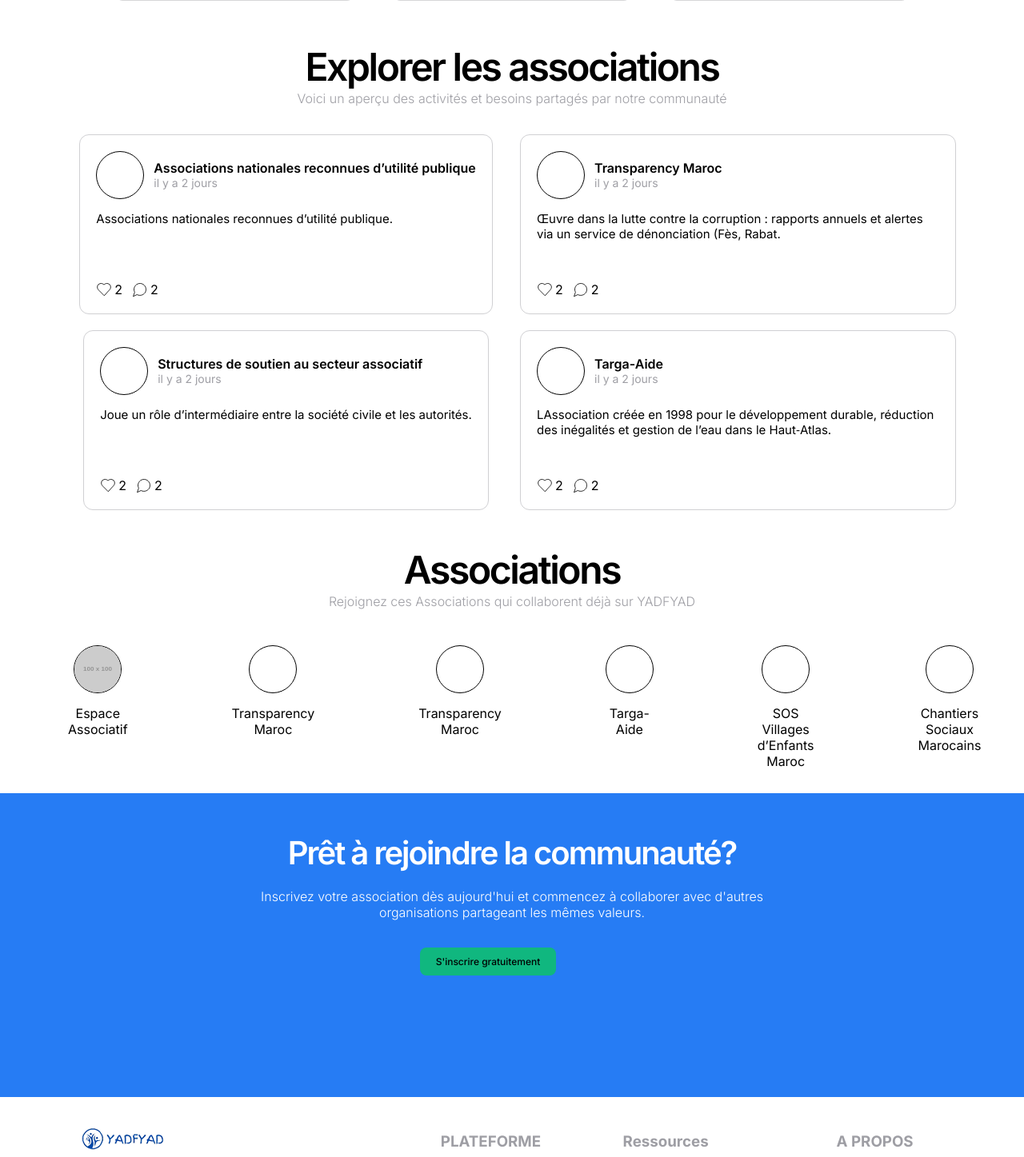
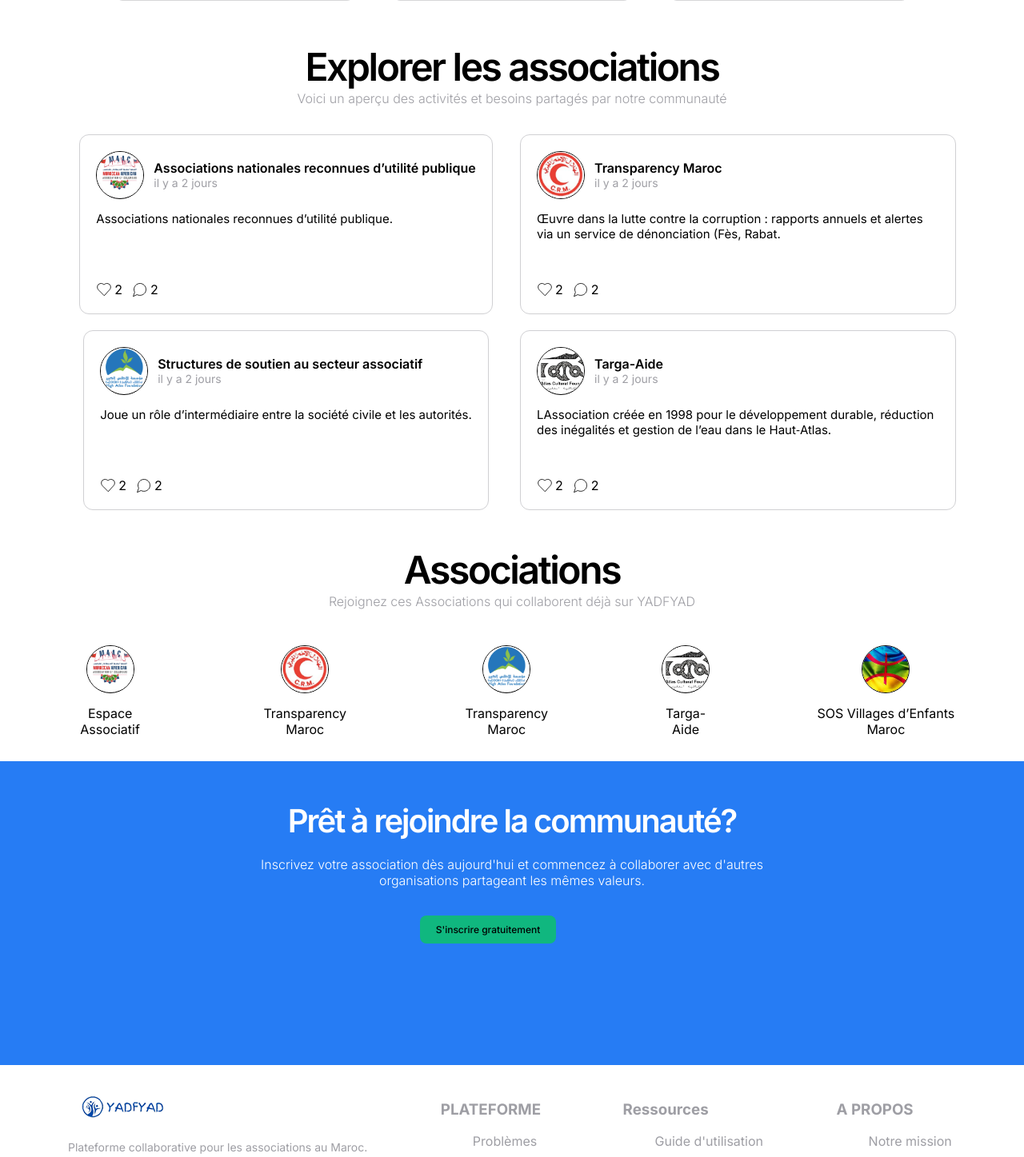
Before and after one commit to kenzaaboulmajd/YADFYAD-PFE, a PHP site: page /YADFYAD-PFE/ in a window 1280 px wide. Shown: the part 1219-2666 px from the top of the page at 80% size. Run offline with PHP 8.4, Linux system fonts and the light colour scheme; grey boxes labelled with a size stand in for pictures from a placeholder-image service; some libraries are stand-ins or nearby versions.

Commit message:
landing page

```diff
--- a/index.php
+++ b/index.php
@@ -107,7 +107,9 @@
             <div class="landing-posts">
                 <div class="post">
                     <div class="post-header">
-                        <div class="avatar"></div>
+                        <div class="avatar">
+                            <img src="assets/images/Capture_decran_2025-06-19_a_02.52.50.png" alt="">
+                        </div>
                         <div class="post-header-content">
                             <div class="post-header-name">Associations nationales reconnues d’utilité publique</div>
                             <div class="post-header-time">il y a 2 jours</div>
@@ -140,7 +142,9 @@
                 </div>
                 <div class="post">
                     <div class="post-header">
-                        <div class="avatar"></div>
+                        <div class="avatar">
+                            <img src="assets/images/Capture_decran_2025-06-19_a_02.52.40.png" alt="">
+                        </div>
                         <div class="post-header-content">
                             <div class="post-header-name">Transparency Maroc</div>
                             <div class="post-header-time">il y a 2 jours</div>
@@ -174,7 +178,9 @@
                 </div>
                 <div class="post">
                     <div class="post-header">
-                        <div class="avatar"></div>
+                        <div class="avatar">
+                            <img src="assets/images/Capture_decran_2025-06-19_a_02.52.31.png" alt="">
+                        </div>
                         <div class="post-header-content">
                             <div class="post-header-name">Structures de soutien au secteur associatif</div>
                             <div class="post-header-time">il y a 2 jours</div>
@@ -207,7 +213,9 @@
                 </div>
                 <div class="post">
                     <div class="post-header">
-                        <div class="avatar"></div>
+                        <div class="avatar">
+                            <img src="assets/images/Capture_decran_2025-06-19_a_02.52.25.png" alt="">
+                        </div>
                         <div class="post-header-content">
                             <div class="post-header-name">Targa-Aide</div>
                             <div class="post-header-time">il y a 2 jours</div>
@@ -254,28 +262,34 @@
             </div>
             <div class="slides">
                 <div class="photo-profil">
-                    <div class="avatar"><img src="https://placehold.co/100" alt="profile"></div>
+                    <div class="avatar">
+                        <img src="assets/images/Capture_decran_2025-06-19_a_02.52.50.png" alt="">
+                    </div>
                     <span>Espace Associatif</span>
                 </div>
                 <div class="photo-profil">
-                    <div class="avatar"></div>
+                    <div class="avatar">
+                        <img src="assets/images/Capture_decran_2025-06-19_a_02.52.40.png" alt="">
+                    </div>
                     <span>Transparency Maroc</span>
                 </div>
                 <div class="photo-profil">
-                    <div class="avatar"></div>
+                    <div class="avatar">
+                        <img src="assets/images/Capture_decran_2025-06-19_a_02.52.31.png" alt="">
+                    </div>
                     <span>Transparency Maroc</span>
                 </div>
                 <div class="photo-profil">
-                    <div class="avatar"></div>
+                    <div class="avatar">
+                        <img src="assets/images/Capture_decran_2025-06-19_a_02.52.25.png" alt="">
+                    </div>
                     <span>Targa-Aide</span>
                 </div>
                 <div class="photo-profil">
-                    <div class="avatar"></div>
+                    <div class="avatar">
+                        <img src="assets/images/images.jpeg" alt="">
+                    </div>
                     <span>SOS Villages d’Enfants Maroc</span>
-                </div>
-                <div class="photo-profil">
-                    <div class="avatar"></div>
-                    <span>Chantiers Sociaux Marocains</span>
                 </div>
             </div>
         </div>
```
